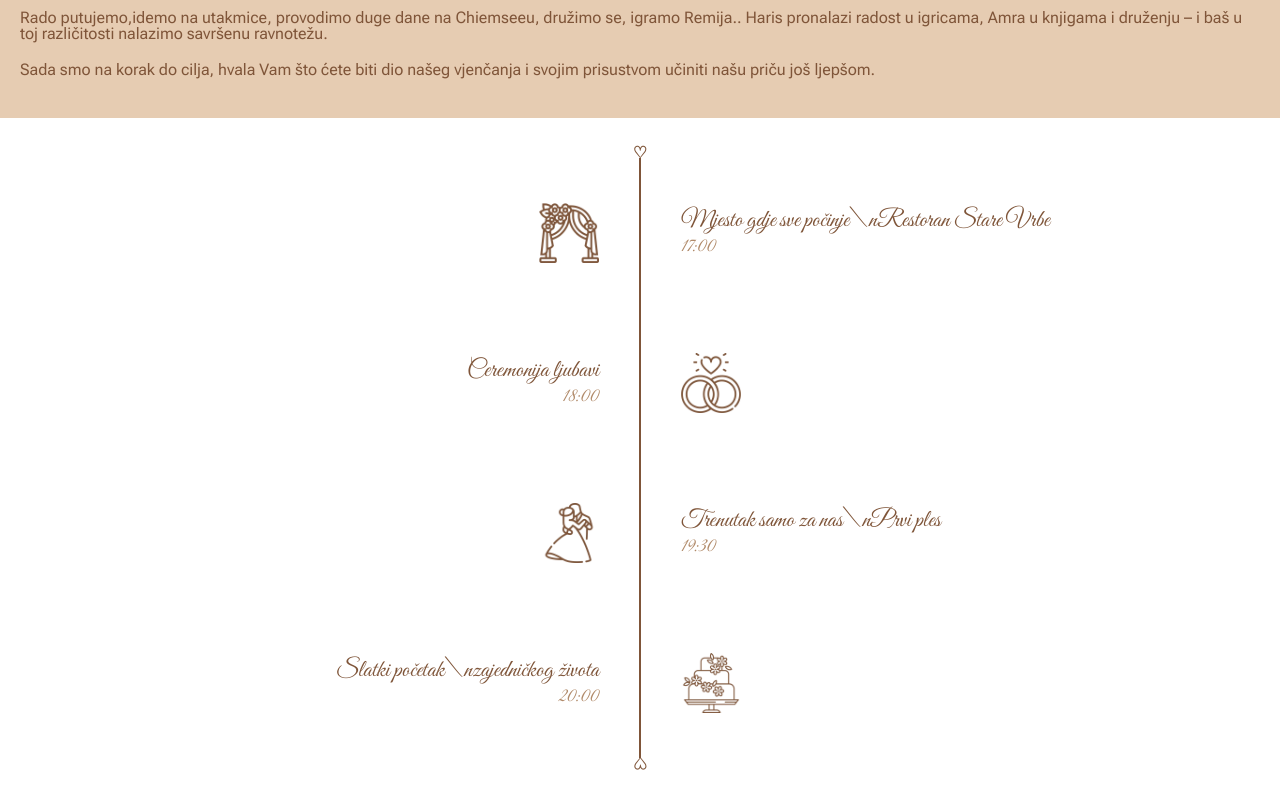
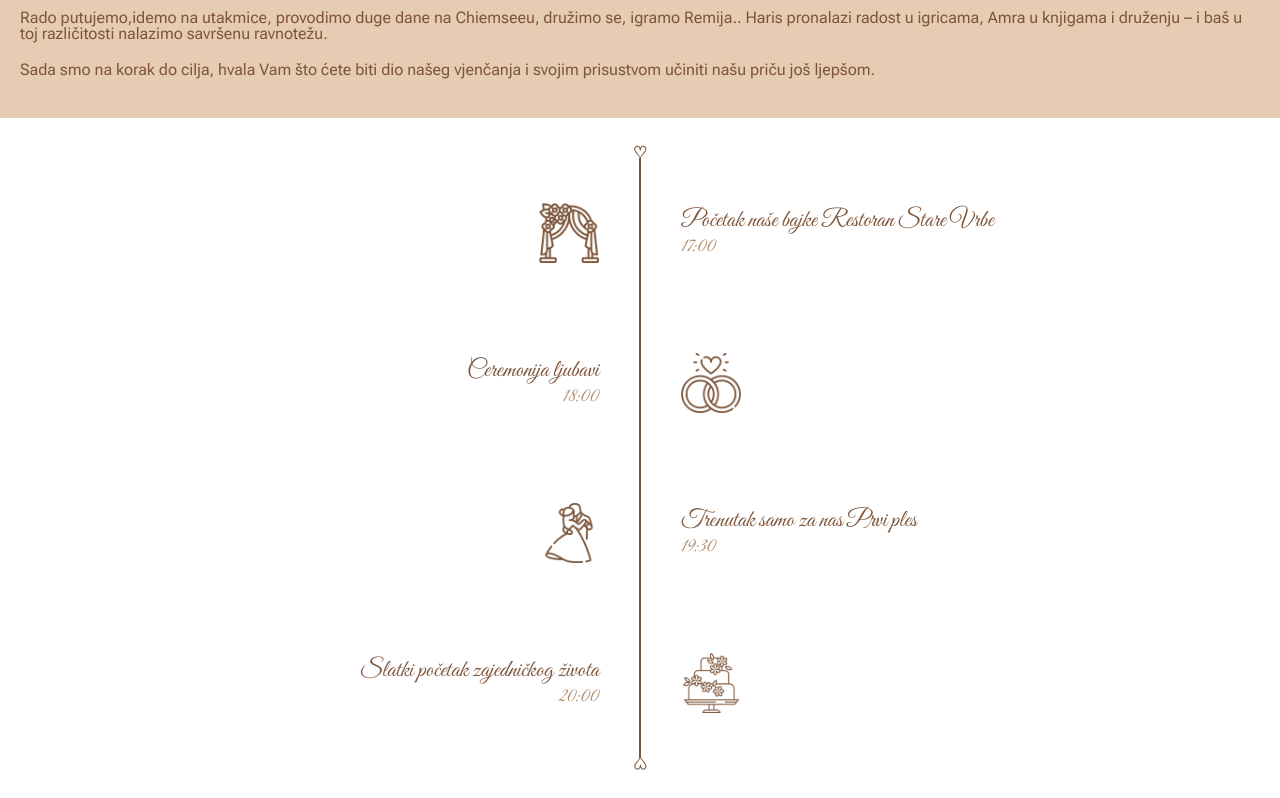
Before and after one commit to hariskablar/ceremony, a React (Vite) app: page / in a window 1280 px wide. Shown: the part 1808-2606 px from the top of the page. Built offline with nearby package versions, Linux system fonts and the light colour scheme.

Commit message:
break spaces

```diff
--- a/src/components/Steps.jsx
+++ b/src/components/Steps.jsx
@@ -5,7 +5,7 @@ const Steps = () => {
     <>
       <div className='flex flex-col w-full h-auto items-stretch my-10 heart-element relative'>
         <Step
-          title='Mjesto gdje sve počinje\nRestoran Stare Vrbe'
+          title={'Početak naše bajke\nRestoran Stare Vrbe'}
           time='17:00'
           image='./wedding-arch.webp'
           reverse={false}
@@ -17,13 +17,13 @@ const Steps = () => {
           reverse={true}
         />
         <Step
-          title='Trenutak samo za nas\nPrvi ples'
+          title={'Trenutak samo za nas\nPrvi ples'}
           time='19:30'
           image='./dance.webp'
           reverse={false}
         />
         <Step
-          title='Slatki početak\nzajedničkog života'
+          title={'Slatki početak\nzajedničkog života'}
           time='20:00'
           image='./cake.webp'
           reverse={true}
```
